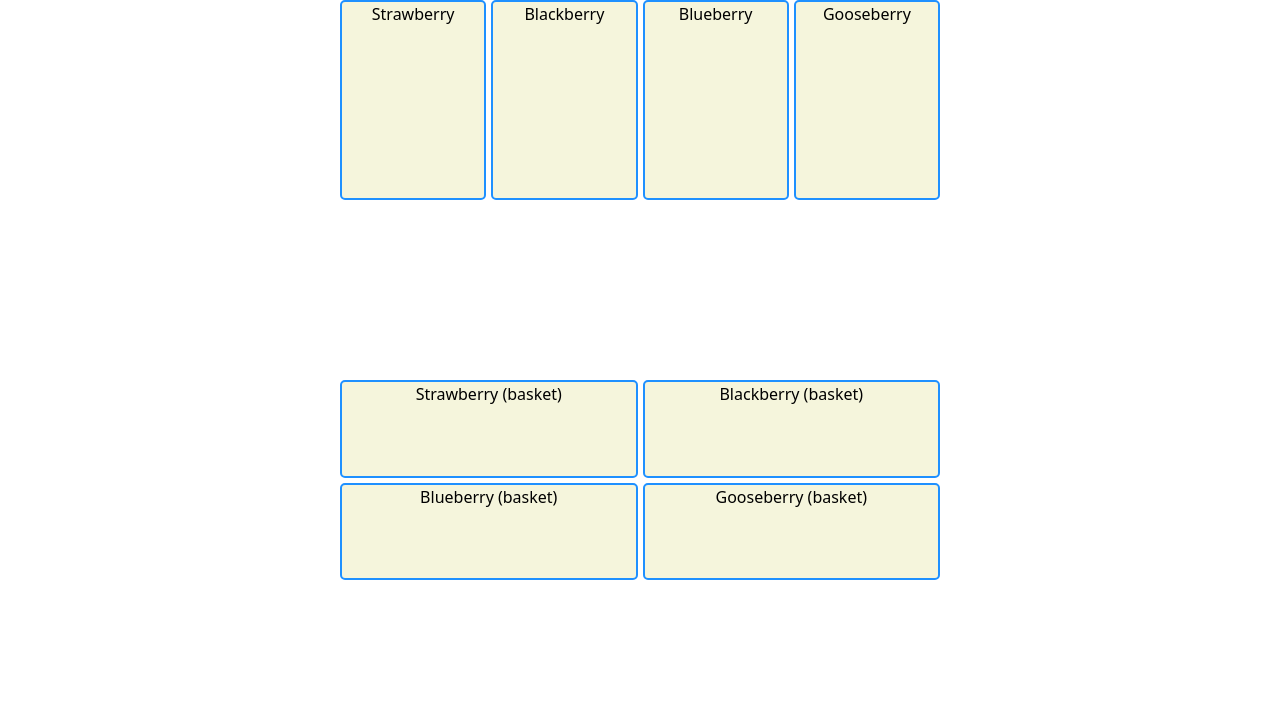
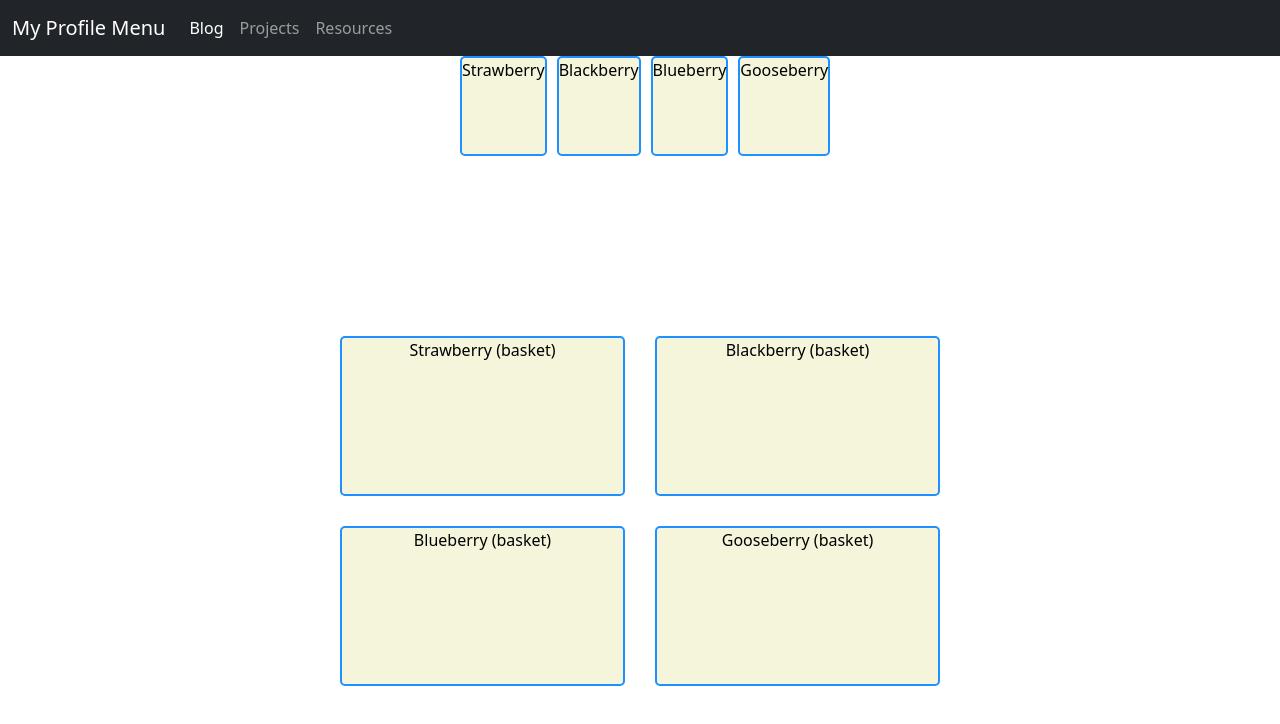
Before and after one commit to mdukes0/project-bravo, a plain HTML site: page index.html in a window 1280 px wide. Drawn offline with nearby package versions, Linux system fonts and the light colour scheme.

Commit message:
Add files via upload

```diff
--- a/index.html
+++ b/index.html
@@ -20,28 +20,58 @@
 
 <body>
 
+	<!-- Navbar content -->
+	<nav class="navbar navbar-expand-lg navbar-dark bg-dark">
+		<div class="container-fluid">
+			<a class="navbar-brand" href="#">My Profile Menu</a>
+			<button class="navbar-toggler" type="button" data-bs-toggle="collapse"
+				data-bs-target="#navbarSupportedContent" aria-controls="navbarSupportedContent" aria-expanded="false"
+				aria-label="Toggle navigation">
+				<span class="navbar-toggler-icon"></span>
+			</button>
+			<div class="collapse navbar-collapse" id="navbarSupportedContent">
+				<ul class="navbar-nav me-auto mb-2 mb-lg-0">
+					<li class="nav-item">
+						<a class="nav-link active" aria-current="page" href="pages/blog.html">Blog</a>
+					</li>
+					<li class="nav-item">
+						<a class="nav-link" href="pages/projects.html">Projects</a>
+					</li>
+					<li class="nav-item">
+						<a class="nav-link" href="pages/resources.html">Resources</a>
+					</li>
+				</ul>
+				</li>
+				</ul>
+			</div>
+		</div>
+	</nav>
+
 	<!-- Grid row for Berries -->
-<div class="container"></div> <!-- Might not need this container -->
+	<div class="container"></div> <!-- Might not need this container -->
 	<div class="berry-grid">
-		<div class="straw-grid">Strawberry</div>
-		<div class="black-grid">Blackberry</div>
-		<div class="blue-grid">Blueberry</div>
-		<div class="goose-grid">Gooseberry</div>
+		<div id="straw-grid" class="drag">Strawberry</div>
+		<div id="black-grid" class="drag">Blackberry</div>
+		<div id="blue-grid" class="drag">Blueberry</div>
+		<div id="goose-grid" class="drag">Gooseberry</div>
 	</div>
 
 	<!-- 2x2 Grid for Baskets -->
 
 	<div class="baskets">
-		<div class="straw-basket">Strawberry (basket)</div>
-		<div class="black-basket">Blackberry (basket)</div>
-		<div class="blue-basket">Blueberry (basket)</div>
-		<div class="goose-basket">Gooseberry (basket)</div>
+		<div id="straw-basket" class="droppable">Strawberry (basket)</div>
+		<div id="black-basket" class="droppable">Blackberry (basket)</div>
+		<div id="blue-basket" class="droppable">Blueberry (basket)</div>
+		<div id="goose-basket" class="droppable">Gooseberry (basket)</div>
 	</div>
 
 	<!-- External javascript library and loads jQuery -->
 
 	<script src="https://code.jquery.com/jquery-3.7.1.min.js"
 		integrity="sha256-/JqT3SQfawRcv/BIHPThkBvs0OEvtFFmqPF/lYI/Cxo=" crossorigin="anonymous"></script>
+
+	<script src="https://code.jquery.com/ui/1.14.1/jquery-ui.min.js"
+		integrity="sha256-AlTido85uXPlSyyaZNsjJXeCs07eSv3r43kyCVc8ChI=" crossorigin="anonymous"></script>
 
 	<script src="https://cdn.jsdelivr.net/npm/bootstrap@5.3.8/dist/js/bootstrap.bundle.min.js"
 		integrity="sha384-FKyoEForCGlyvwx9Hj09JcYn3nv7wiPVlz7YYwJrWVcXK/BmnVDxM+D2scQbITxI"
--- a/scripts/script.js
+++ b/scripts/script.js
@@ -0,0 +1,36 @@
+// $( function() {
+//     $( "#draggable" ).draggable();
+//     $( "#droppable" ).droppable({
+//       drop: function( event, ui ) {
+//         $( this )
+//           .addClass( "ui-state-highlight" )
+//           .find( "p" )
+//             .html( "Dropped!" );
+//       }
+//     });
+//   } );
+
+$('.drag').draggable();
+
+//$ == jquery land.
+$( ".drop" ).droppable(
+         {
+            // over: function (event, ui) {
+            //     console.log($(this).attr("id")); //the 'this' under over event
+            //   },
+
+            drop: function (event, ui) {
+                alert(ui.draggable.attr('id'))
+             }
+    //what did i drag
+
+
+    console.log($(this).attr("class")); //TODO: fix
+    //where did i drop it
+    // console.log($(this).attr("id"));
+
+            //   $( this ).addClass( "redClass" );
+      //todo: if it's correct, make it green.
+
+    }
+);
--- a/styles/styles.css
+++ b/styles/styles.css
@@ -4,17 +4,17 @@
   display: grid;
   grid-template-rows: 1fr;
   grid-template-columns: 1fr 1fr 1fr 1fr;
-  grid-gap: 5px;
-  height: 200px;
-  width: 600px;
+  grid-gap: 10px;
+  height: 100px;
+  width: 360px;
   margin: auto;
 
 }
 
-.straw-grid,
-.black-grid,
-.blue-grid,
-.goose-grid {
+#straw-grid,
+#black-grid,
+#blue-grid,
+#goose-grid {
   display: flex;
   justify-content: center;
   background-color: beige;
@@ -31,16 +31,16 @@
   display: grid;
   grid-template-rows: 1fr 1fr;
   grid-template-columns: 1fr 1fr;
-  grid-gap: 5px;
-  height: 200px;
+  grid-gap: 30px;
+  height: 350px;
   width: 600px;
   margin: 180px auto;
 }
 
-.straw-basket,
-.black-basket,
-.blue-basket,
-.goose-basket {
+#straw-basket,
+#black-basket,
+#blue-basket,
+#goose-basket {
   display: flex;
   justify-content: center;
   background-color: beige;
```
Also changed, not shown: pages/devProfile.html (added, +34 -0 lines), pages/modal.html (added).
